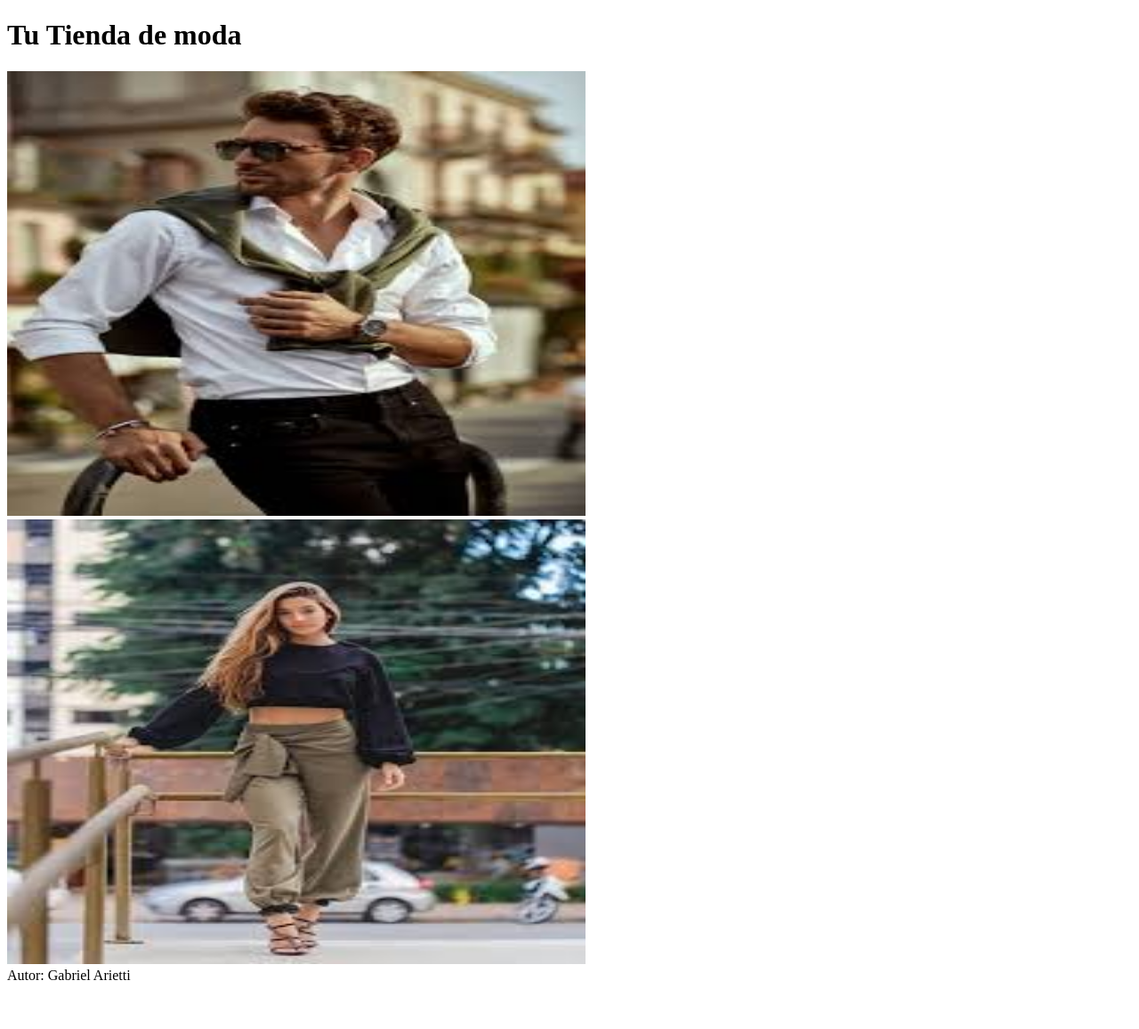
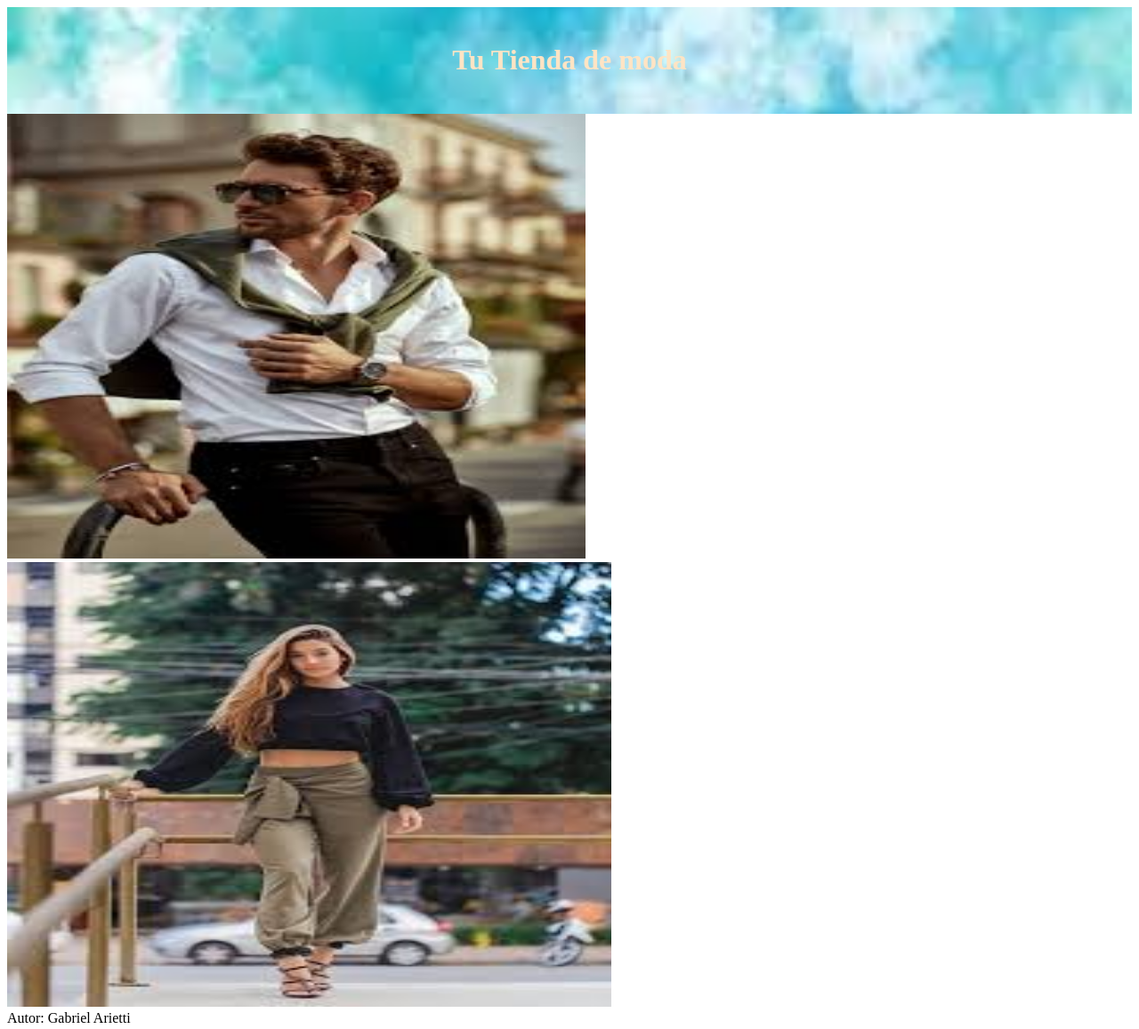
Before and after one commit to Gabotee/Tienda-TpAW1, a website: page index.html in a window 1280 px wide. Shown: the whole page at 89% size. Before the commit the page ends 1114 px from the top, so only its background shows below. Drawn offline with Linux system fonts and the light colour scheme.

Commit message:
“aa”

```diff
--- a/index.html
+++ b/index.html
@@ -4,12 +4,15 @@
     <meta charset="UTF-8">
     <meta name="viewport" content="width=device-width, initial-scale=1.0">
     <title>TuTiendaDeModa</title>
+    <link rel="stylesheet" href="style.css">
 </head>
 <body>
     <header>
-        <h1>
-            Tu Tienda de moda
-        </h1>
+        <div class="container">
+            <h1>
+                Tu Tienda de moda
+            </h1>
+        </div>
         <nav>
 
         </nav>
@@ -20,7 +23,7 @@
         </a>
 
         <a href="RopaMujer.html">
-            <img src="media/MujerModa.jpg" alt="" height="500" width="650">
+         <img src="media/MujerModa.jpg" alt="" height="500" width="679">
         </a>
 
     </main>
--- /dev/null
+++ b/style.css
@@ -0,0 +1,11 @@
+.container{
+
+    background-image: url(media/FondoCielo.jpg);
+    text-align: center;
+    color: bisque;
+    background-position: center center;
+    background-repeat: no-repeat;
+    background-size: cover;
+    padding: 20px;
+
+}
```
Also changed, not shown: media/DosColores.jpg (added), media/FondoCielo.jpg (added).
